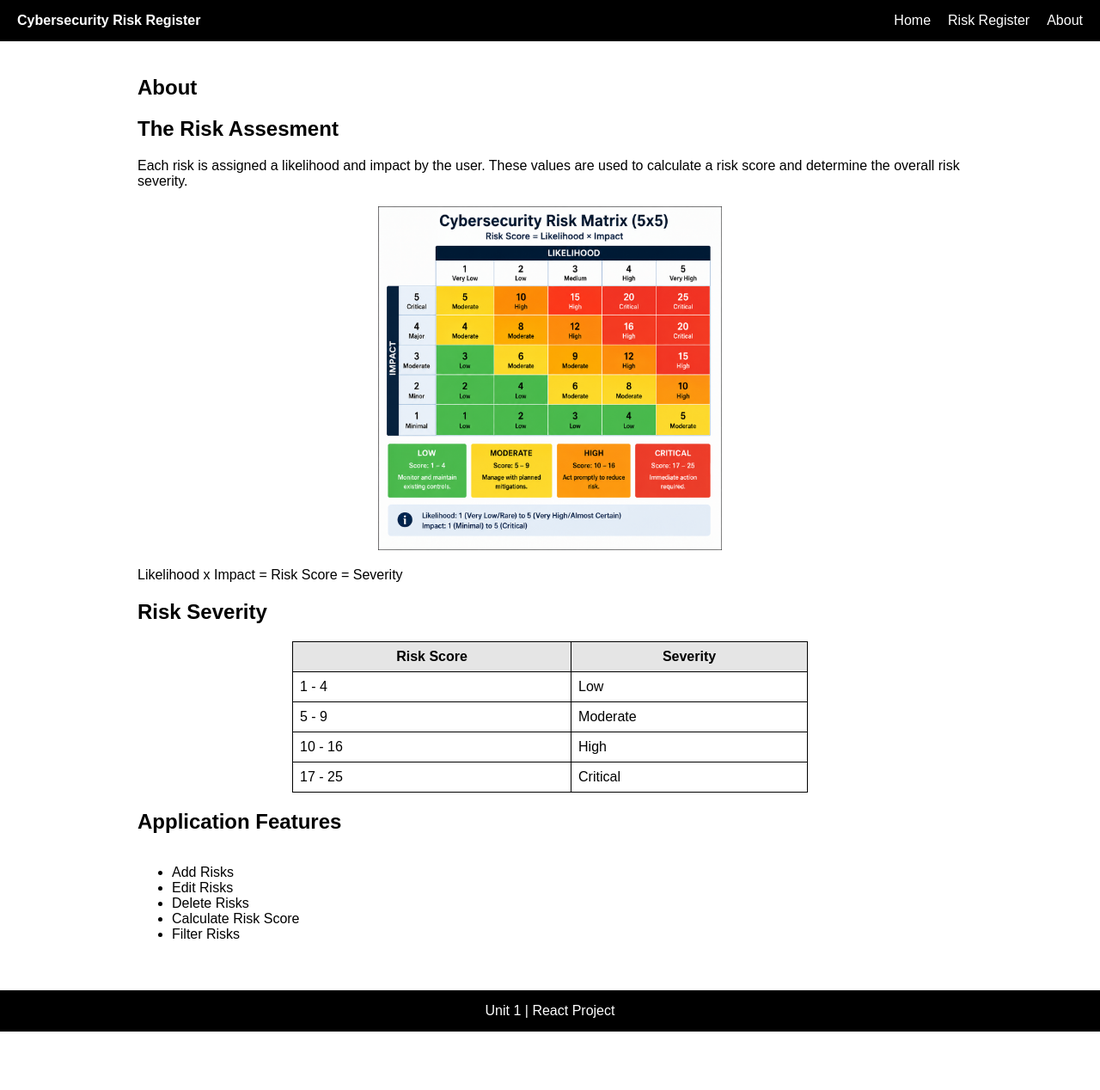
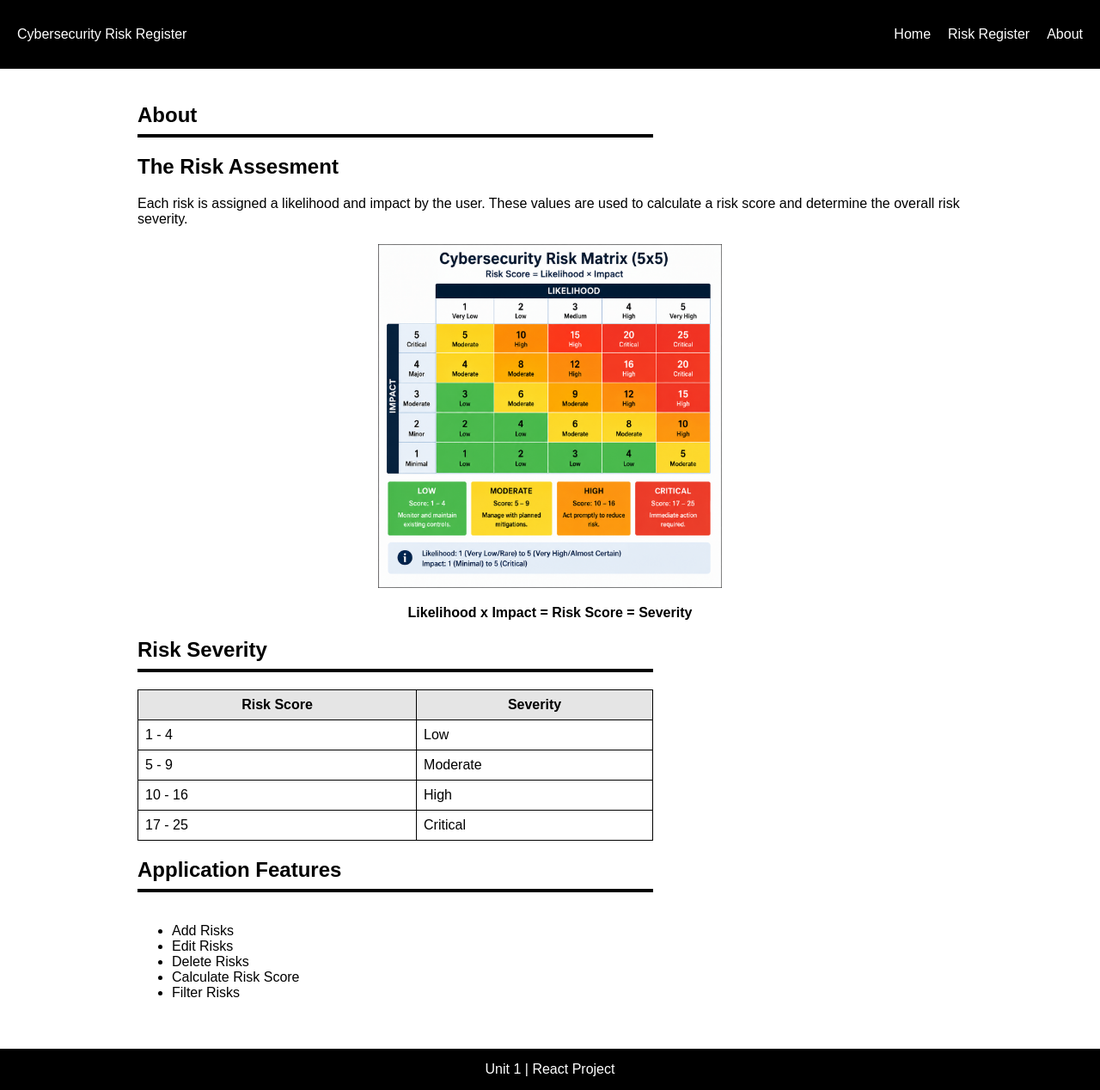
Before and after one commit to Boddhisattva007/cybersecurity-risk-register, a React (Vite) app: page /about in a window 1280 px wide. Shown: the whole page at 86% size. Before the commit the page ends 1200 px from the top, so only its background shows below. Built offline with nearby package versions, Linux system fonts and the light colour scheme.

Commit message:
final commit before submission

```diff
--- a/src/App.css
+++ b/src/App.css
@@ -39,19 +39,6 @@
   margin-top: 0;
 }
 
-.home-button {
-  display: inline-block;
-  background-color: #000000;
-  color: #ffffff;
-  text-decoration: none;
-  padding: 8px 12px;
-  margin-top: 10px;
-}
-
-.home-button:hover {
-  background-color: #e5e5e5;
-  color: #000000;
-}
 
 .home-page ol {
   display: inline-block;
@@ -113,6 +100,33 @@ main {
 
 }
 
+.about-heading {
+  width: 100%;
+  max-width: 600px;
+  margin-right: auto;
+  padding-bottom: 8px;
+  border-bottom: 4px solid #000000;
+
+}
+
+.risk-severity-heading {
+  width: 100%;
+  max-width: 600px;
+  margin-right: auto;
+  padding-bottom: 8px;
+  border-bottom: 4px solid #000000;
+
+}
+
+.app-feat-heading {
+  width: 100%;
+  max-width: 600px;
+  margin-right: auto;
+  padding-bottom: 8px;
+  border-bottom: 4px solid #000000;
+
+}
+
 /* Risk Cards */
 .risk-card {
   width: 100%;
@@ -131,6 +145,14 @@ main {
   border-bottom: 2px solid #000000;
 }
 
+@media (max-width: 650px) {
+
+  .risk-card {
+    max-width: 100%;
+    padding: 10px;
+  }
+
+}
 
 /* Header */
 header {
@@ -148,6 +170,7 @@ header h4 {
 
 
 }
+
 
 /* Navigation Links */
 
@@ -223,12 +246,13 @@ button:hover {
 /* About Page */
 
 .about-page table {
-  margin: 20px auto;
+  margin: 20px 0;
 }
 
 .about-page ul {
   display: inline-block;
   text-align: left;
+
 }
 
 /* About Table */
--- a/src/Main View Pages/About/About.jsx
+++ b/src/Main View Pages/About/About.jsx
@@ -6,7 +6,7 @@ function About() {
 
         <section className="about-page">
 
-            <h1>About</h1>
+            <h1 className="about-heading">About</h1>
 
             <h2>The Risk Assesment</h2>
 
@@ -17,9 +17,9 @@ function About() {
 
             <img src={riskMatrixImage} alt="5 x 5 cybersecurity risk matrix showing likelihood, impact, and severity levels"/>
 
-            <p>Likelihood x Impact = Risk Score = Severity</p>
+            <p style={{ textAlign: "center", fontWeight: "bold" }}>Likelihood x Impact = Risk Score = Severity</p>
 
-            <h2>Risk Severity</h2>
+            <h2 className="risk-severity-heading">Risk Severity</h2>
 
 
             <table>
@@ -62,7 +62,7 @@ function About() {
             </table>
 
 
-            <h2>Application Features</h2>
+            <h2 className="app-feat-heading">Application Features</h2>
 
             <ul>
                 <li>Add Risks</li>
--- a/src/components/Header/Header.jsx
+++ b/src/components/Header/Header.jsx
@@ -5,7 +5,7 @@ function Header() {
     return (
 
         <header>
-            <h4>Cybersecurity Risk Register</h4>
+            <p className="header-title">Cybersecurity Risk Register</p>
 
             <nav>
                 <ul>
```
